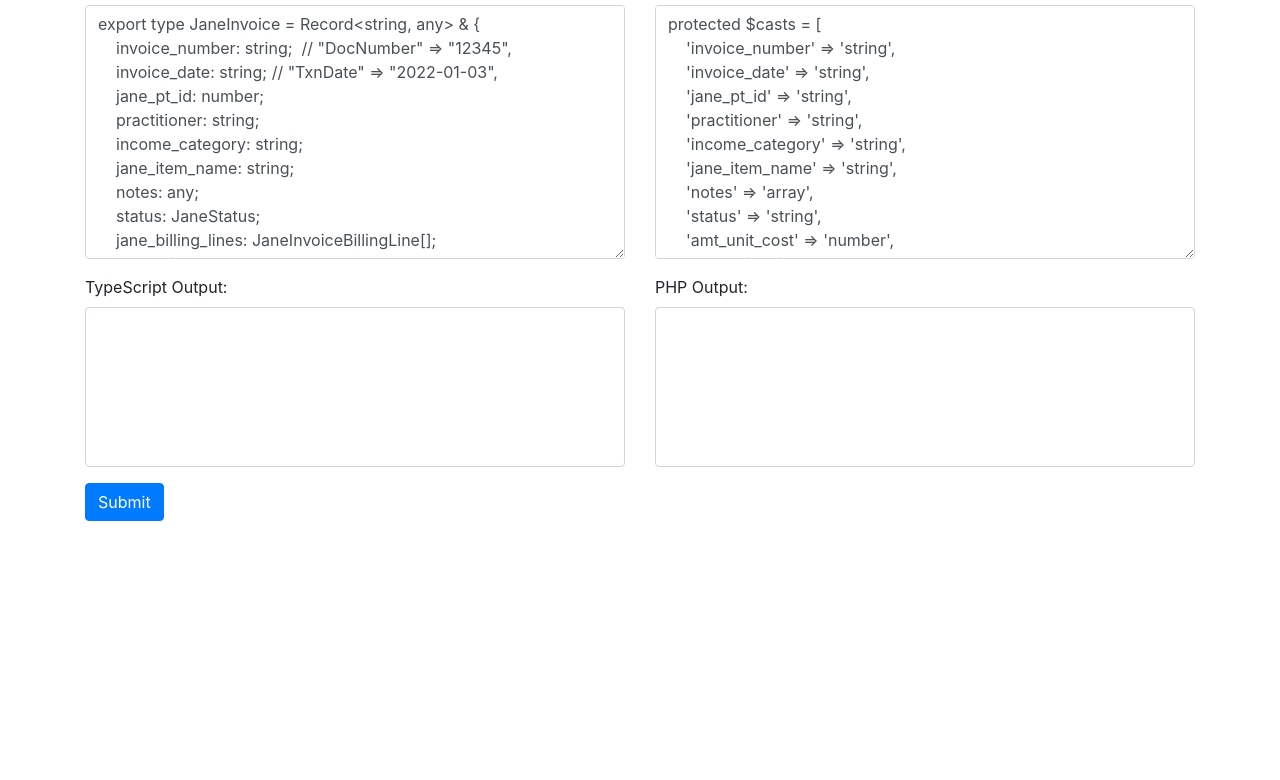
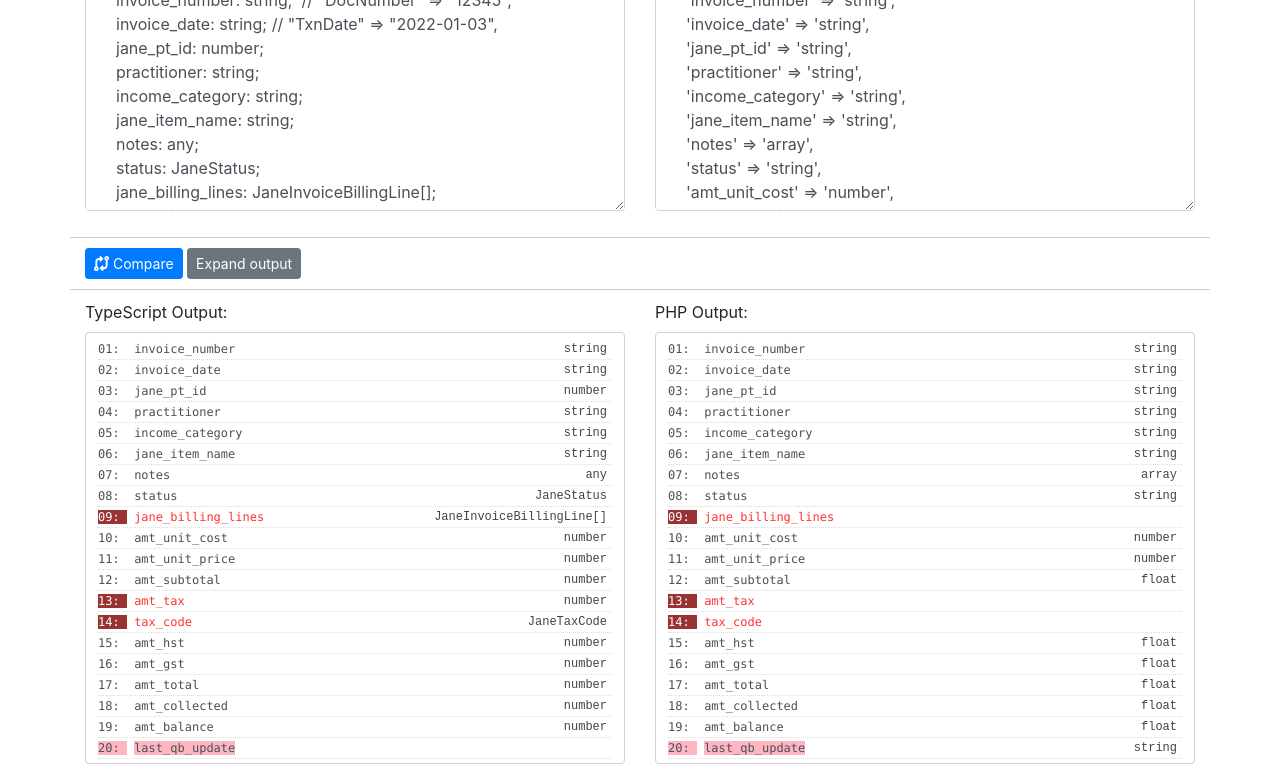
Before and after one commit to cshanejennings/wlc-net-dashboard-build-tools, a website: page public/typescript-to-model/index.html in a window 1280 px wide. Shown: the part 131-911 px from the top of the page. Before the commit the page ends 800 px from the top, so only its background shows below. Drawn offline with nearby package versions, Linux system fonts and the light colour scheme.

Commit message:
saving some changes to the prop extractor

```diff
--- /dev/null
+++ b/public/typescript-to-model/auto-test.js
@@ -0,0 +1,58 @@
+// Comment out if not testing
+
+const autoTest = (toggleOutputs) => {
+    const left = document.getElementById("left-input");
+    const right = document.getElementById("right-input");
+    left.value = [
+    `export type JaneInvoice = Record<string, any> & {`,
+    `    invoice_number: string;  // "DocNumber" => "12345",`,
+    `    invoice_date: string; // "TxnDate" => "2022-01-03",`,
+    `    jane_pt_id: number;`,
+    `    practitioner: string;`,
+    `    income_category: string;`,
+    `    jane_item_name: string;`,
+    `    notes: any;`,
+    `    status: JaneStatus;    `,
+    `    jane_billing_lines: JaneInvoiceBillingLine[];`,
+    `    amt_unit_cost: number; `,
+    `    amt_unit_price: number; // "UnitPrice" => 100.0,`,
+    `    amt_subtotal: number;`,
+    `    amt_tax: number;`,
+    `    tax_code: JaneTaxCode;`,
+    `    // amt_hst: number; // 'TotalTax' => 0.0,`,
+    `    // amt_gst: number; // 'TotalTax' => 0.0,`,
+    `    amt_total: number;  // "Amount" => 100.0,`,
+    `    amt_collected: number;`,
+    `    amt_balance: number;`,
+    `    last_qb_update?: string;`,
+    `}`,
+    ].join("\n");
+
+    right.value = [
+        `protected $casts = [`,
+        `    'invoice_number' => 'string',`,
+        `    'invoice_date' => 'string',`,
+        `    'jane_pt_id' => 'string',`,
+        `    'practitioner' => 'string',`,
+        `    'income_category' => 'string',`,
+        `    'jane_item_name' => 'string',`,
+        `    'notes' => 'array',`,
+        `    'status' => 'string',`,
+        `    'amt_unit_cost' => 'number',`,
+        `    'amt_unit_price' => 'number',`,
+        `    'amt_subtotal' => 'float',`,
+        `    'amt_hst' => 'float',`,
+        `    'amt_gst' => 'float',`,
+        `    'amt_total' => 'float',`,
+        `    'amt_collected' => 'float',`,
+        `    'amt_balance' => 'float',`,
+        `    'last_qb_update' => 'string',`,
+        `];`,
+    ].join("\n");
+
+    parseAndCompare({
+        left: document.getElementById("left-input"),
+        right: document.getElementById("right-input"),
+    }, toggleOutputs)
+}
+autoTest(toggleOutputs);
--- /dev/null
+++ b/public/typescript-to-model/dom-prep.js
@@ -0,0 +1,91 @@
+function selectText(element) {
+  if (document.selection) {
+    var range = document.body.createTextRange();
+    range.moveToElementText(element);
+    range.select();
+  } else if (window.getSelection) {
+    var range = document.createRange();
+    range.selectNodeContents(element);
+    window.getSelection().removeAllRanges();
+    window.getSelection().addRange(range);
+  }
+}
+
+const toggleHeightByClass = (classname, height, toggleHeightBtnId) => {
+    const toggleHeightBtn = document.getElementById(toggleHeightBtnId);
+  let isExpanded = false;
+  let isVisible = false;
+  const elements = [...document.querySelectorAll(classname)];
+  function autoHeight() {
+    elements.forEach((el) => {
+      el.style.height = "auto"; // Reset height to auto to recalculate based on content
+      el.style.height = el.scrollHeight + "px";
+      el.style.overflowY = "hidden";
+    });
+    isExpanded = true;
+  }
+  function setHeight() {
+    elements.forEach((el) => {
+      el.style.height = height;
+      el.style.overflowY = "scroll";
+    });
+    isExpanded = false;
+  }
+  function show() {
+    elements.forEach((el) => (el.style.display = "block"));
+    toggleHeightBtn.style.display = "inline-block";
+    isVisible = true;
+  }
+  function hide() {
+    elements.forEach((el) => (el.style.display = "none"));
+    isVisible = false;
+    toggleHeightBtn.style.display = "none";
+  }
+  toggleHeightBtn.addEventListener("click", () => {
+    if (isExpanded) {
+        setHeight();
+        toggleHeightBtn.textContent = "Expand output";
+    } else {
+        autoHeight();
+        toggleHeightBtn.innerHTML = "Collapse output";
+    }
+    });
+
+  return {
+    height: () => (isExpanded ? setHeight() : autoHeight()),
+    isExpanded: () => isExpanded,
+    setHeight,
+    autoHeight,
+    display: () => (isVisible ? hide() : show()),
+    isVisible: () => isVisible,
+    show,
+    hide,
+  };
+};
+
+/**
+ * Syncs the scrolling of all elements with the given classname
+ * @param {string} classname
+ */
+const syncScrollingElements = (classname) => {
+  const syncScroll = (e) => {
+    scrollable.forEach((el) => {
+      if (el !== e.target) {
+        // Skip the element that triggered the event
+        el.scrollTop = e.target.scrollTop; // match scroll positions
+      }
+    });
+  };
+  // Add the event listener to each scrollable element with the given classname
+  const scrollable = [...document.getElementsByClassName(classname)].map(
+    (el) => {
+      el.addEventListener("scroll", syncScroll);
+      return el;
+    }
+  );
+};
+
+syncScrollingElements("sync-scroll");
+
+const toggleOutputs = toggleHeightByClass("pre.compare-output", "160px", "expand-output");
+toggleOutputs.hide();
--- a/public/typescript-to-model/index.html
+++ b/public/typescript-to-model/index.html
@@ -9,88 +9,101 @@
                 color: white;
                 height: 160px;
                 overflow-y: scroll;
+                font-size: 12px !important;
             }
             .line-number {
                 user-select: none;
             }
+            .property-value {
+                font-family:'Courier New', Courier, monospace;
+                /* background-color: #eee; */
+                color: #444;
+                padding-left: 5px;
+                padding-right: 5px;
+                float: right;
+            }
+            .output-line {
+                border-bottom: 1px dotted #ddd;
+                width: 100%;
+                display: inline-block;
+                padding: 1px 0;
+            }
+            svg {
+                fill: #fff;
+                margin-top: -4px;
+            }
+
+            .line-number.missing-right {
+                background-color: #933;
+                color: #fff;
+            }
+
             .missing-left {
-                background-color: #FF9;
+                background-color :lightpink;
             }
             .missing-right {
-                background-color: #F99;
+                color: #F33;
+            }
+            .control-bar {
+                border-top: 1px solid #ccc;
+                border-bottom: 1px solid #ccc;
+                margin-top: 10px;
+                margin-bottom: 10px;
+                padding-top: 10px;
+                padding-bottom: 10px;
+
             }
         </style>
     </head>
-    <body>
-        <div class="container py-5">
+    <body class="dark-theme">
+        <div class="container">
             <h1>TypeScript and PHP Parser</h1>
             <div class="row">
                 <div class="col-md-6">
-                    <div class="form-group">
-                        <label for="typescriptInput">TypeScript Input:</label>
-                        <textarea class="form-control" id="typescriptInput" name="typescriptInput" rows="10">
-export type JaneInvoice = Record<string, any> & {
-    invoice_number: string;  // "DocNumber" => "12345",
-    invoice_date: string; // "TxnDate" => "2022-01-03",
-    jane_pt_id: number;
-    practitioner: string;
-    income_category: string;
-    jane_item_name: string;
-    notes: any;
-    status: JaneStatus;
-    jane_billing_lines: JaneInvoiceBillingLine[];
-    amt_unit_cost: number;
-    amt_unit_price: number; // "UnitPrice" => 100.0,
-    amt_subtotal: number;
-    amt_tax: number;
-    tax_code: JaneTaxCode;
-    // amt_hst: number; // 'TotalTax' => 0.0,
-    // amt_gst: number; // 'TotalTax' => 0.0,
-    amt_total: number;  // "Amount" => 100.0,
-    amt_collected: number;
-    amt_balance: number;
-    last_qb_update?: string;
-}
-                        </textarea>
-                    </div>
-                    <div class="form-group">
-                        <label for="typescriptOutput">TypeScript Output:</label>
-                        <pre onclick="selectText(this)" class="form-control sync-scroll" id="typescriptOutput" style="height: 160px; overflow-y: scroll;"></pre>
-                    </div>
-                    <button type="button" class="btn btn-primary" onclick="parseAndCompare()">Submit</button>
+                        <div class="form-group">
+                            <label for="typescriptInput">TypeScript Input:</label>
+                            <textarea class="form-control" id="left-input" data-parser="typescript" rows="10"></textarea>
+                        </div>
                 </div>
                 <div class="col-md-6">
                     <div class="form-group">
                         <label for="phpInput">PHP Input:</label>
-                        <textarea class="form-control" id="phpInput" name="phpInput" rows="10">
-protected $casts = [
-    'invoice_number' => 'string',
-    'invoice_date' => 'string',
-    'jane_pt_id' => 'string',
-    'practitioner' => 'string',
-    'income_category' => 'string',
-    'jane_item_name' => 'string',
-    'notes' => 'array',
-    'status' => 'string',
-    'amt_unit_cost' => 'number',
-    'amt_unit_price' => 'number',
-    'amt_subtotal' => 'float',
-    'amt_hst' => 'float',
-    'amt_gst' => 'float',
-    'amt_total' => 'float',
-    'amt_collected' => 'float',
-    'amt_balance' => 'float',
-    'last_qb_update' => 'string',
-];
-                        </textarea>
+                        <textarea class="form-control" id="right-input" data-parser="php_cast" rows="10"></textarea>
                     </div>
+                </div>
+            </div>
+            <div class="row control-bar">
+                <div class="col-md-6">
+                    <button id="compare-left-and-right" type="button" class="btn btn-primary btn-sm">
+                        <svg xmlns="http://www.w3.org/2000/svg"  width="15" height="15" viewBox="0 0 512 512">
+                            <!--! Font Awesome Pro 6.4.0 by @fontawesome - https://fontawesome.com License - https://fontawesome.com/license (Commercial License) Copyright 2023 Fonticons, Inc. -->
+                            <path d="M320 488c0 9.5-5.6 18.1-14.2 21.9s-18.8 2.3-25.8-4.1l-80-72c-5.1-4.6-7.9-11-7.9-17.8s2.9-13.3 7.9-17.8l80-72c7-6.3 17.2-7.9 25.8-4.1s14.2 12.4 14.2 21.9v40h16c35.3 0 64-28.7 64-64V153.3C371.7 141 352 112.8 352 80c0-44.2 35.8-80 80-80s80 35.8 80 80c0 32.8-19.7 61-48 73.3V320c0 70.7-57.3 128-128 128H320v40zM456 80a24 24 0 1 0 -48 0 24 24 0 1 0 48 0zM192 24c0-9.5 5.6-18.1 14.2-21.9s18.8-2.3 25.8 4.1l80 72c5.1 4.6 7.9 11 7.9 17.8s-2.9 13.3-7.9 17.8l-80 72c-7 6.3-17.2 7.9-25.8 4.1s-14.2-12.4-14.2-21.9V128H176c-35.3 0-64 28.7-64 64V358.7c28.3 12.3 48 40.5 48 73.3c0 44.2-35.8 80-80 80s-80-35.8-80-80c0-32.8 19.7-61 48-73.3V192c0-70.7 57.3-128 128-128h16V24zM56 432a24 24 0 1 0 48 0 24 24 0 1 0 -48 0z"/>
+                        </svg>
+                        Compare
+                    </button>
+                    <button id="expand-output" type="button" class="btn btn-secondary btn-sm">
+                        Expand output
+                    </button>
+                </div>
+            </div>
+            <div class="row">
+                <div class="col-md-6">
+                    <div class="form-group">
+                        <label for="typescriptOutput">TypeScript Output:</label>
+                        <pre class="form-control compare-output sync-scroll" id="left-output" style="height: 160px; overflow-y: scroll;"></pre>
+                    </div>
+                </div>
+                <div class="col-md-6">
                     <div class="form-group">
                         <label for="phpOutput">PHP Output:</label>
-                        <pre onclick="selectText(this)" class="form-control sync-scroll" id="phpOutput" style="height: 160px; overflow-y: scroll;"></pre>
+                        <pre class="form-control compare-output sync-scroll" id="right-output" style="height: 160px; overflow-y: scroll;"></pre>
                     </div>
                 </div>
             </div>
         </div>
+        <script src="dom-prep.js"></script>
         <script src="script.js"></script>
+        <!-- Comment auto-test.js if not testing -->
+        <script src="auto-test.js"></script>
     </body>
     </html>
--- a/public/typescript-to-model/script.js
+++ b/public/typescript-to-model/script.js
@@ -1,108 +1,87 @@
-const parseTypeScript = (text) => {
+function parseAndCompare(el, outputToggle) {
+    const parseOptions = {
+      typescript: (text) => {
         const regex = /(\w+): ([\w<>[\]]+);/g;
         return Array.from(text.matchAll(regex), (match) => ({
           item: match[1],
           property: match[2],
         }));
-  };
-
-  const parsePHP = (text) => {
+      },
+      php_cast: (text) => {
         const regex = /'(\w+)' => '(\w+)'/g;
         return Array.from(text.matchAll(regex), (match) => ({
           item: match[1],
           property: match[2],
         }));
+      },
     };
 
-  const print_properties = (arr) =>
-    arr.map(({ item, property }) => `${item} > ${property}`);
-
-  function parseAndCompare() {
-    let tsInput = document.getElementById("typescriptInput").value;
-    let phpInput = document.getElementById("phpInput").value;
-
-    let tsParsed = parseTypeScript(tsInput);
-    let phpParsed = parsePHP(phpInput);
+    const parse = (input) => {
+      const parseKey = input.getAttribute("data-parser");
+      const parser = parseOptions[parseKey];
+      return parser(input.value);
+    };
+    const parsed = {
+      left: parse(el.left),
+      right: parse(el.right),
+    };
 
     // Get all unique 'item' values from both arrays
     let allItems = new Set([
-      ...tsParsed.map((el) => el.item),
-      ...phpParsed.map((el) => el.item),
+      ...parsed.left.map((el) => el.item),
+      ...parsed.right.map((el) => el.item),
     ]);
 
     // Initialize the padded arrays
-    let tsOutputPadded = [];
-    let phpOutputPadded = [];
+    const output = {
+      left: [],
+      right: [],
+    };
 
     // For each unique item, add the corresponding line to each output array
     let line = 1;
     for (let item of allItems) {
-      // Find the entry in tsParsed with the current item
+      // Find the entry in leftParsed & rightParsedwith the current item
+      const entry = {
+        left: parsed.left.find((el) => el.item === item),
+        right: parsed.right.find((el) => el.item === item),
+      };
 
-      let tsEntry = tsParsed.find((el) => el.item === item);
-      const left_line_number = `<span class="line-number${
-        !tsEntry ? " missing-left" : ""
-      }">${String(line).padStart(2, "0")}: </span>`;
-      tsOutputPadded.push(
-        tsEntry
-          ? `${left_line_number} ${tsEntry.item} > ${tsEntry.property}`
-          : `${left_line_number} `
-      );
+      const add_line = (current_side, other_side) => {
+        const current_entry = entry[current_side];
+        const other_entry = entry[other_side];
+        const line_id = String(line).padStart(2, "0");
+        const missing_class = (!current_entry) ? ` missing-${current_side}` : (!other_entry) ? ` missing-${other_side}` : "";
+        const line_number = `<span class="line-number${missing_class}">${line_id}: </span>`;
 
-      // Find the entry in phpParsed with the current item
-      let phpEntry = phpParsed.find((el) => el.item === item);
-      const right_line_number = `<span class="line-number${
-        !phpEntry ? " missing-right" : ""
-      }">${String(line).padStart(2, "0")}: </span>`;
-      phpOutputPadded.push(
-        phpEntry
-          ? `${right_line_number} ${phpEntry.item} > ${phpEntry.property}`
-          : `${right_line_number} `
-      );
+        const prop = `<span class="auto-select property${missing_class}">${item}</span>`
+        const line_text = current_entry
+        ? `${line_number} ${prop} <span class="property-value">${current_entry.property}</span>`
+        : `${line_number} ${prop}`
+
+          output[current_side].push( `<span class="output-line">${line_text}</span>`);
+      }
+
+      add_line('left', 'right');
+      add_line('right', 'left');
 
       line++;
     }
 
-    document.getElementById("typescriptOutput").innerHTML =
-      tsOutputPadded.join("\n");
-    document.getElementById("phpOutput").innerHTML = phpOutputPadded.join("\n");
+    document.getElementById("left-output").innerHTML = output.left.join("\n");
+    document.getElementById("right-output").innerHTML = output.right.join("\n");
+    outputToggle.display();
+    outputToggle.autoHeight();
+    document.querySelectorAll(".auto-select").forEach((el) => el.addEventListener("click", () => {
+        selectText(el);
+    }));
   }
 
-  function selectText(element) {
-    if (document.selection) {
-      var range = document.body.createTextRange();
-      range.moveToElementText(element);
-      range.select();
-    } else if (window.getSelection) {
-      var range = document.createRange();
-      range.selectNodeContents(element);
-      window.getSelection().removeAllRanges();
-      window.getSelection().addRange(range);
-    }
-  }
-
-  /**
-   * Syncs the scrolling of all elements with the given classname
-   * @param {string} classname
-   */
-  const syncScrollingElements = (classname) => {
-    const syncScroll = (e) => {
-      scrollable.forEach((el) => {
-        // Skip the element that triggered the event
-        if (el !== e.target) {
-          // Set the scrollTop of the other element to match the scrollTop of the current element
-          el.scrollTop = e.target.scrollTop;
-        }
+  document
+    .getElementById("compare-left-and-right")
+    .addEventListener("click", () => {
+      parseAndCompare({
+        left: document.getElementById("left-input"),
+        right: document.getElementById("right-input"),
+      }, toggleOutputs)
     });
-    };
-
-    // Add the event listener to each scrollable element with the given classname
-    const scrollable = [...document.getElementsByClassName(classname)].map(
-      (el) => {
-        el.addEventListener("scroll", syncScroll);
-        return el;
-      }
-    );
-  };
-
-  syncScrollingElements("sync-scroll");
```
Lines whose indentation alone changed are shown as unchanged.
